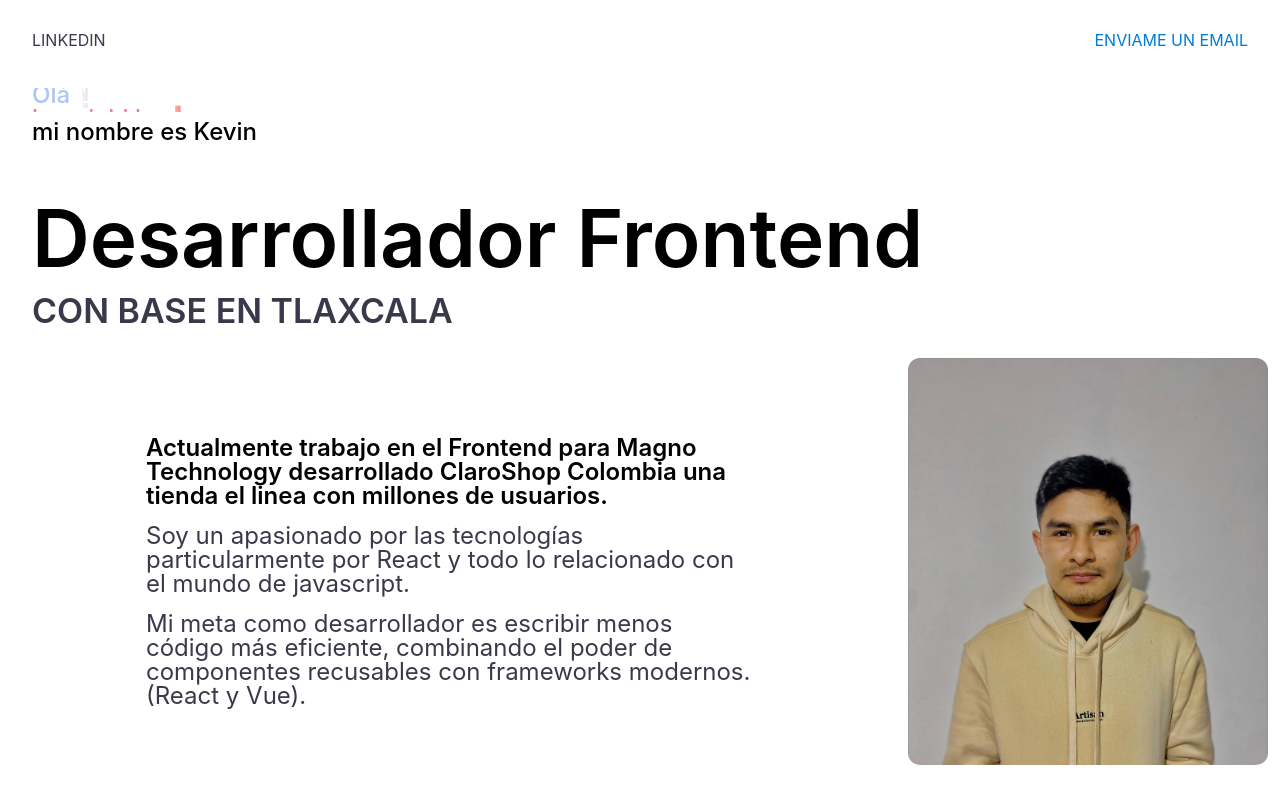
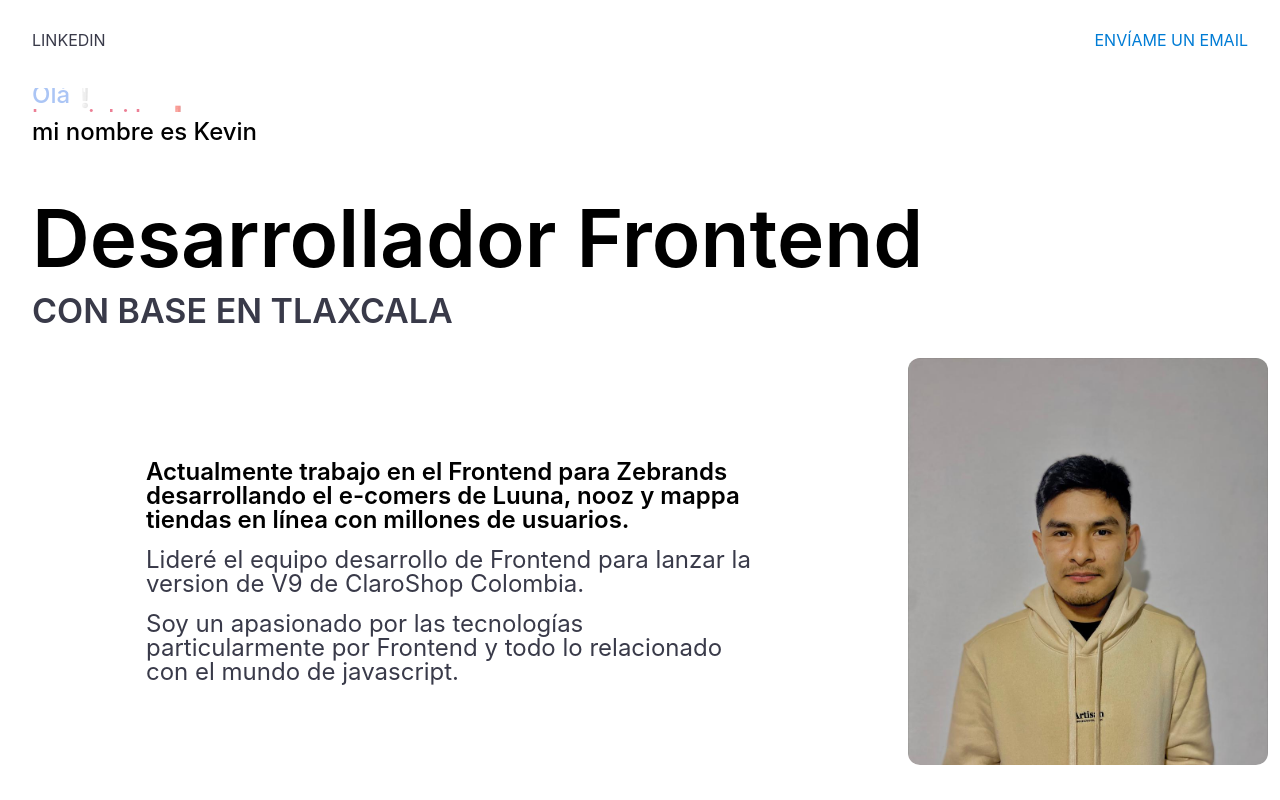
Before and after one commit to kevingrdev/portfolio, a Next.js app: page / in a window 1280 px wide. Shown: the top 800 px of the page. Built offline with nearby package versions, Linux system fonts and the light colour scheme.

Commit message:
fix typos

```diff
--- a/components/Footer.js
+++ b/components/Footer.js
@@ -2,7 +2,7 @@ export const Footer = (_) => {
   return (
     <footer className="footer">
       <h5 className="frase">
-        "La moyoría de personas no quiere nadar
+        "La mayoría de personas no quiere nadar
         <span className="fade-in-text text-seccond">
           {' '}
           hasta que no sabe hacerlo"
--- a/components/Nav.js
+++ b/components/Nav.js
@@ -26,7 +26,7 @@ export const Nav = () => {
           onMouseOut={handleOut}
           onMouseOver={handleHover}
         >
-          <a href="mailto:kevinngr1@gmail.com">Enviame un email</a>
+          <a href="mailto:kevinngr1@gmail.com">Envíame un email</a>
         </li>
       </ul>
     </nav>
--- a/components/Presentation.js
+++ b/components/Presentation.js
@@ -10,19 +10,23 @@ export const Presentation = () => {
       <section>
         <div className="max-with-800">
           <h5 className="no-select">
-            Actualmente trabajo en el Frontend para Magno Technology
-            desarrollado ClaroShop Colombia una tienda el linea con millones de
+            Actualmente trabajo en el Frontend para Zebrands desarrollando el
+            e-comers de Luuna, nooz y mappa tiendas en línea con millones de
             usuarios.
           </h5>
           <p className="text-seccond no-select">
-            Soy un apasionado por las tecnologías particularmente por React y
+            Lideré el equipo desarrollo de Frontend para lanzar la version de V9 de
+            ClaroShop Colombia.
+          </p>
+          <p className="text-seccond no-select">
+            Soy un apasionado por las tecnologías particularmente por Frontend y
             todo lo relacionado con el mundo de javascript.{' '}
           </p>
-          <p className="text-seccond no-select">
+          {/* <p className="text-seccond no-select">
             Mi meta como desarrollador es escribir menos código más eficiente,
             combinando el poder de componentes recusables con frameworks
             modernos. (React y Vue).
-          </p>
+          </p> */}
         </div>
         <img src="/iamKevin.jpg" className="fade-in-image" />
       </section>
```
Also changed, not shown: 1 other file (tests, documents, lock files or other folders).
